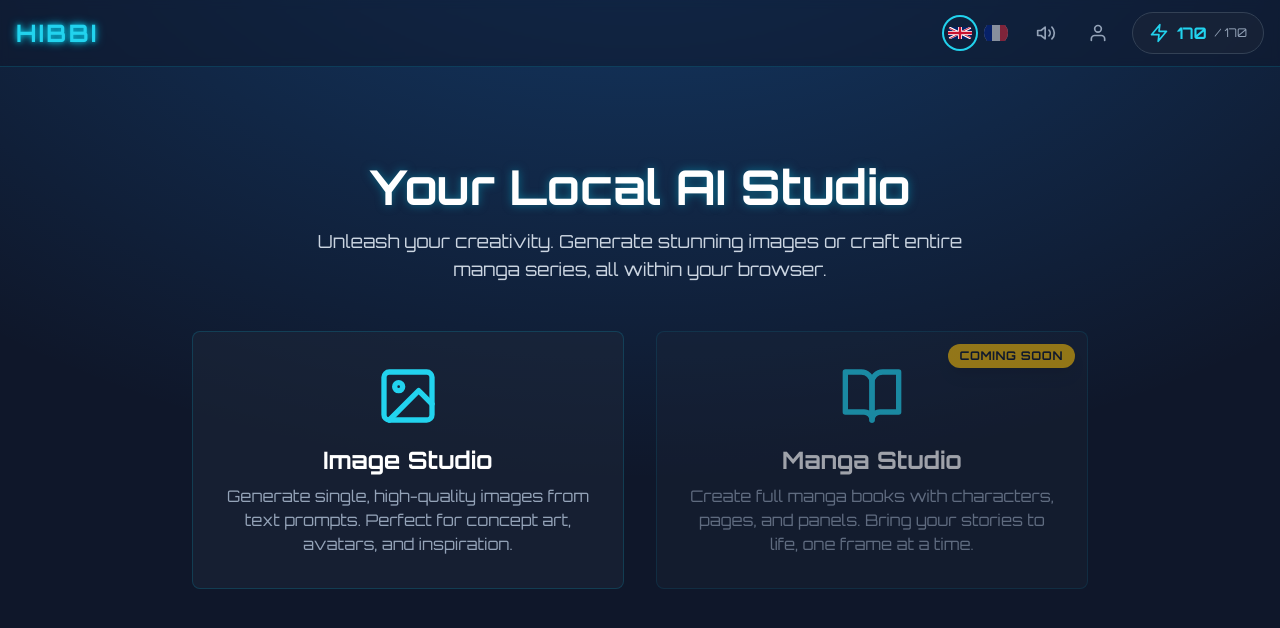
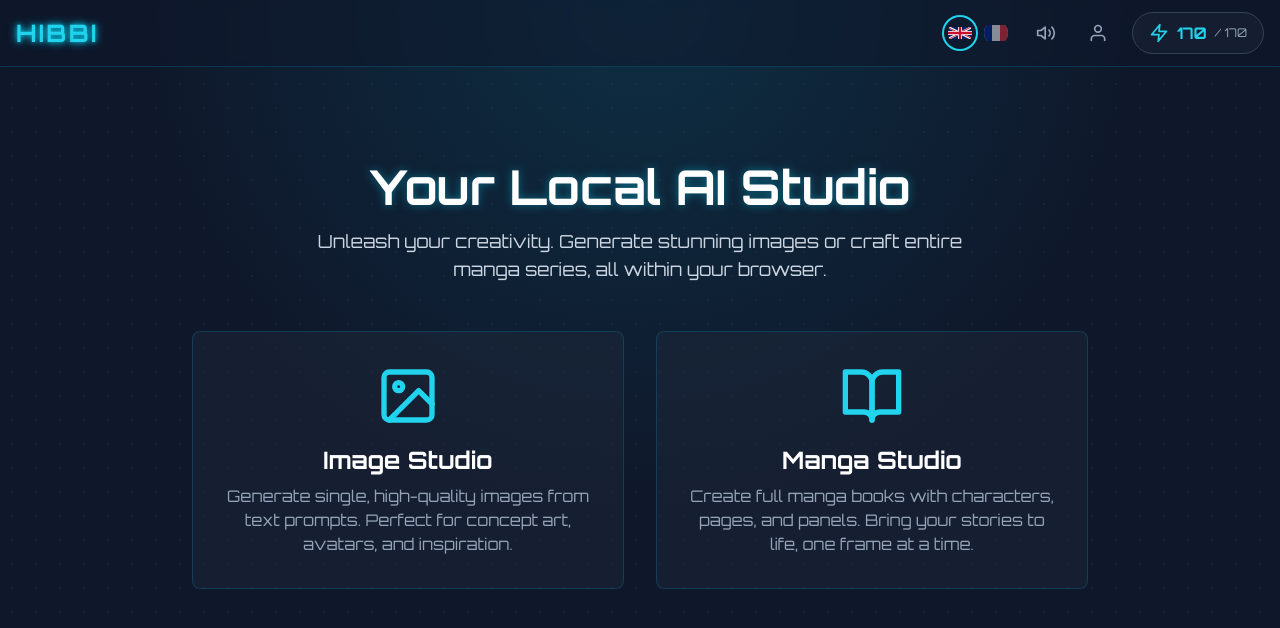
Before and after one commit to ymkfcl/HIBBIaiaa, a React (Vite) app: page / in a window 1280 px wide. Shown: the top 628 px of the page. Built offline with nearby package versions, Linux system fonts and the light colour scheme; no server answers.

Commit message:
feat: Enhance UI aesthetics and animations
Applies a new visual theme with subtle radial gradients and introduces new animations for view transitions and card interactions. Updates the dashboard and image studio components to reflect these design changes, improving the overall user experience.

```diff
--- a/App.tsx
+++ b/App.tsx
@@ -180,7 +180,7 @@ const App: React.FC = () => {
   }
 
   return (
-    <div className="min-h-screen bg-slate-900 bg-[radial-gradient(ellipse_80%_80%_at_50%_-20%,rgba(30,144,255,0.3),rgba(255,255,255,0))]">
+    <div className="min-h-screen bg-transparent">
       <Header
         credits={credits}
         onLogoClick={() => setView(View.DASHBOARD)}
@@ -189,7 +189,9 @@ const App: React.FC = () => {
         onAccountClick={() => setView(View.ACCOUNT)}
       />
       <main className="container mx-auto px-4 py-8">
-        {renderView()}
+        <div key={view} className="animate-view-fade-in">
+          {renderView()}
+        </div>
       </main>
       {viewingImage && <ImageModal image={viewingImage} onClose={() => setViewingImage(null)} />}
     </div>
--- a/components/Dashboard.tsx
+++ b/components/Dashboard.tsx
@@ -21,24 +21,16 @@ const Dashboard: React.FC<DashboardProps> = ({ setView }) => {
     description: string;
     icon: React.ReactNode;
     onClick: () => void;
-    disabled?: boolean;
-  }> = ({ title, description, icon, onClick, disabled }) => {
-    const baseClasses = "relative bg-slate-800/50 p-8 rounded-lg border border-cyan-500/20 transition-all duration-300 group";
-    const interactiveClasses = "hover:border-cyan-400/50 hover:bg-slate-800/80 transform hover:-translate-y-1 cursor-pointer";
-    const disabledClasses = "opacity-60 cursor-not-allowed";
+  }> = ({ title, description, icon, onClick }) => {
+    const cardClasses = "relative bg-slate-800/50 p-8 rounded-lg border border-cyan-500/20 transition-all duration-300 group hover:border-cyan-400/50 hover:bg-slate-800/80 transform hover:-translate-y-1 cursor-pointer hover:shadow-[0_0_20px_rgba(6,182,212,0.3)]";
 
     return (
       <div
-        onClick={!disabled ? onClick : undefined}
-        className={`${baseClasses} ${disabled ? disabledClasses : interactiveClasses}`}
+        onClick={onClick}
+        className={cardClasses}
       >
-        {disabled && (
-          <div className="absolute top-3 right-3 bg-yellow-500 text-slate-900 text-xs font-bold px-3 py-1 rounded-full uppercase tracking-wider shadow-lg">
-            {t('dashboard.comingSoon')}
-          </div>
-        )}
         <div className="flex flex-col items-center text-center">
-          <div className={`mb-4 text-cyan-400 ${!disabled ? 'group-hover:text-cyan-300' : ''} transition-colors duration-300`}>
+          <div className="mb-4 text-cyan-400 group-hover:text-cyan-300 transition-colors duration-300">
             {icon}
           </div>
           <h2 className="text-2xl font-bold text-white mb-2">{title}</h2>
@@ -67,8 +59,7 @@ const Dashboard: React.FC<DashboardProps> = ({ setView }) => {
           title={t('dashboard.mangaStudioTitle')}
           description={t('dashboard.mangaStudioDescription')}
           icon={<BookOpenIcon className="w-16 h-16" />}
-          onClick={() => {}}
-          disabled
+          onClick={() => handleCardClick(View.MANGA_STUDIO)}
         />
       </div>
     </div>
--- a/components/ImageStudio.tsx
+++ b/components/ImageStudio.tsx
@@ -1,7 +1,7 @@
 
 import React, { useState, memo } from 'react';
 import { GeneratedImage } from '../types.ts';
-import { DownloadIcon, SparklesIcon } from './Icons.tsx';
+import { DownloadIcon, SparklesIcon, ImageIcon } from './Icons.tsx';
 import { useImageGeneration } from '../hooks/useImageGeneration.ts';
 import { soundManager, Sfx } from '../lib/sounds.ts';
 import { t } from '../lib/i18n.ts';
@@ -163,12 +163,17 @@ const ImageStudio: React.FC<ImageStudioProps> = ({ onGenerate, images, onImageCl
 
       <h2 className="text-2xl font-semibold mb-4 text-white">{t('imageStudio.galleryTitle')}</h2>
       {images.length === 0 && !isLoading ? (
-        <div className="text-center py-16 border-2 border-dashed border-slate-700 rounded-lg">
-          <p className="text-slate-400">{t('imageStudio.galleryEmpty')}</p>
+        <div className="text-center py-20 bg-slate-800/20 border-2 border-dashed border-slate-700 rounded-lg flex flex-col items-center justify-center space-y-4">
+          <ImageIcon className="w-20 h-20 text-slate-600" />
+          <p className="text-lg text-slate-400">{t('imageStudio.galleryEmpty')}</p>
         </div>
       ) : (
         <div className="grid grid-cols-2 md:grid-cols-3 lg:grid-cols-4 xl:grid-cols-5 gap-4">
-          {isLoading && images.length === 0 && <div className="aspect-square bg-slate-800 rounded-lg animate-pulse"></div>}
+          {isLoading && images.length === 0 && (
+            Array.from({ length: 5 }).map((_, i) => (
+                <div key={i} className="aspect-square bg-slate-800 rounded-lg animate-pulse"></div>
+            ))
+          )}
           {images.map((img) => <ImageCard key={img.id} image={img} onClick={() => onImageClick(img)} />)}
         </div>
       )}
--- a/index.html
+++ b/index.html
@@ -14,10 +14,18 @@
     <style>
       body {
         font-family: 'Orbitron', sans-serif;
+        background-color: #0f172a; /* bg-slate-900 */
+        background-image: radial-gradient(circle at 50% 0, rgba(6, 182, 212, 0.15) 0%, rgba(6, 182, 212, 0) 50%),
+                          radial-gradient(rgba(203, 213, 225, 0.05) 1px, transparent 1px);
+        background-size: 100% 100%, 24px 24px;
       }
       @keyframes fadeIn {
         from { opacity: 0; }
         to { opacity: 1; }
+      }
+      @keyframes viewFadeIn {
+        from { opacity: 0; transform: translateY(10px); }
+        to { opacity: 1; transform: translateY(0px); }
       }
       @keyframes scaleIn {
         from { transform: scale(0.95); opacity: 0; }
@@ -25,6 +33,9 @@
       }
       .animate-fade-in {
         animation: fadeIn 0.2s ease-out forwards;
+      }
+      .animate-view-fade-in {
+        animation: viewFadeIn 0.3s ease-out forwards;
       }
       .animate-scale-in {
         animation: scaleIn 0.2s ease-out forwards;
@@ -61,7 +72,7 @@
 }
 </script>
 </head>
-  <body class="bg-slate-900 text-gray-200">
+  <body class="text-gray-200">
     <div id="root">
       <div class="min-h-screen bg-slate-900 text-gray-200" style="font-family: 'Orbitron', sans-serif;">
         <header class="bg-slate-900/50 backdrop-blur-sm border-b border-cyan-500/20 sticky top-0 z-50">
```
